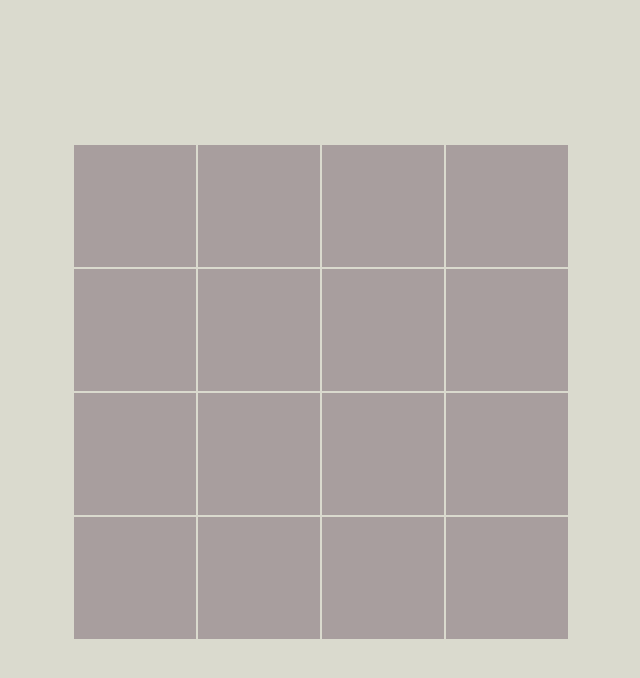
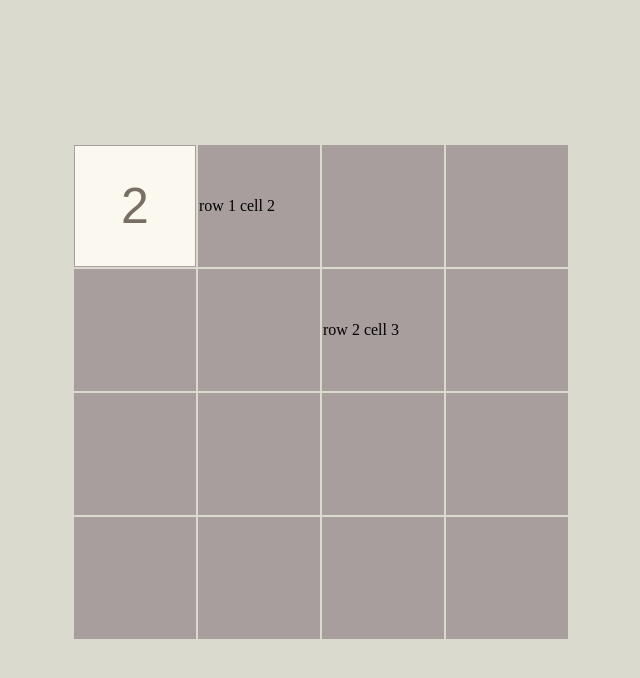
Before and after one commit to oskarkuuse/2048, a plain HTML site: page index.html in a window 1280 px wide. Shown: the whole page, without its empty margins (319-959 px from the left). Drawn offline with Linux system fonts and the light colour scheme.

Commit message:
board tile demo style + js file interaction with table

```diff
--- a/index.html
+++ b/index.html
@@ -4,21 +4,22 @@
     <meta charset="UTF-8">
     <title>Title</title>
     <link rel="stylesheet" href="style.css">
+    <script defer src="script.js"></script>
 </head>
 <body class="background gameBoardParent">
 
     <div class="gameBoard">
-    <table>
+    <table id="gameBoardTable">
         <tr >
-            <td></td>
-            <td></td>
+            <td><div class="gameBoardCell">2</div></td>
+            <td>row 1 cell 2</td>
             <td></td>
             <td></td>
         </tr>
         <tr>
             <td></td>
             <td></td>
-            <td></td>
+            <td>row 2 cell 3</td>
             <td></td>
         </tr>
         <tr >
--- /dev/null
+++ b/script.js
@@ -0,0 +1,12 @@
+let board = [[0, 0, 0, 0],
+             [0, 0, 0, 0],
+             [0, 0, 0, 0],
+             [0, 0, 0, 0]]
+
+function getCellInfo() {
+    let table = document.getElementById("gameBoardTable");
+    console.log(table.rows[0].cells[1].innerHTML)
+    console.log(table.rows[1].cells[2].innerHTML)
+}
+
+getCellInfo();
--- a/style.css
+++ b/style.css
@@ -17,7 +17,6 @@
     background: red;
     width: 100px;
     height: 50px;
-
 }
 
 td {
@@ -25,3 +24,17 @@ td {
     width: 120px;
     height: 120px;
 }
+
+.gameBoardCell {
+    background: #faf8ef;
+    width: 120px;
+    height: 120px;
+
+    display: flex;
+    align-items: center;
+    justify-content: center;
+
+    font-family: sans-serif;
+    font-size: 50px;
+    color: #776e65;
+}
```
